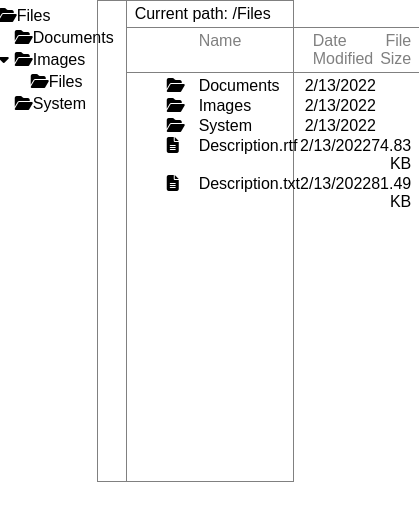
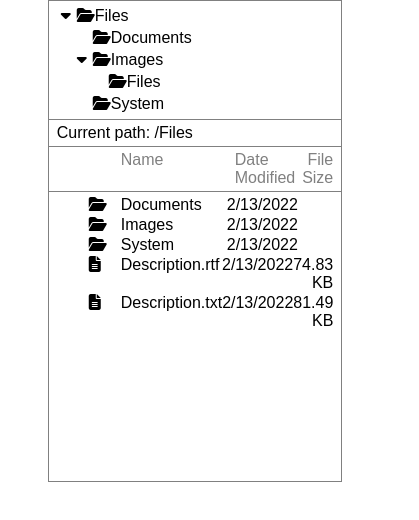
Before and after one commit to adwydman/file-system-ui, a website with bundled scripts: page index.html in a window 390 px wide. Shown: the whole page, 419 px wide, since content can reach past the window. Built offline with nearby package versions, Linux system fonts and the light colour scheme.

Commit message:
Add breakpoints

```diff
--- a/styles.css
+++ b/styles.css
@@ -103,3 +103,22 @@
 .row .cell-numeric {
   text-align: right;
 }
+
+@media only screen and (max-width: 1400px) {
+  .main {
+    width: 75%;
+  }
+}
+
+
+@media only screen and (max-width: 1000px) {
+  .main {
+    flex-flow: column;
+  }
+
+  .left-panel {
+    border-top: 0;
+    border-right: 0;
+    border-bottom: 1px solid var(--primary-color);
+  }
+}
```
